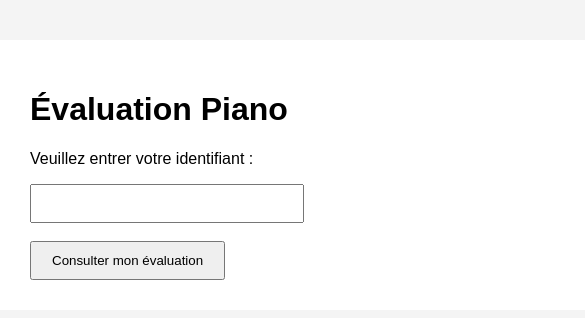
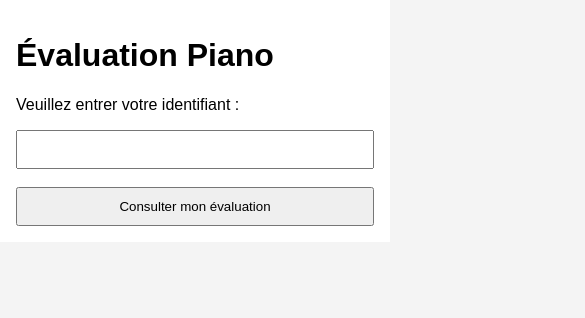
Before and after one commit to louangefonsorbes-ui/evaluations-au-piano, a plain HTML site: page index.html in a window 390 px wide. Shown: the top 318 px of the page, 585 px wide, since content can reach past the window. Drawn offline with Linux system fonts and the light colour scheme.

Commit message:
Rend l'interface responsive pour mobile

```diff
--- a/style.css
+++ b/style.css
@@ -1,3 +1,9 @@
+*{
+
+box-sizing:border-box;
+
+}
+
 body{
 
 font-family:Arial;
@@ -10,7 +16,9 @@ margin:0;
 
 .container{
 
-width:800px;
+max-width:800px;
+
+width:100%;
 
 margin:auto;
 
@@ -26,7 +34,9 @@ input{
 
 padding:10px;
 
-width:250px;
+width:100%;
+
+max-width:250px;
 
 }
 
@@ -65,3 +75,35 @@ hr{
 margin:30px 0;
 
 }
+
+@media (max-width:600px){
+
+.container{
+
+margin-top:0;
+
+padding:16px;
+
+}
+
+input,button{
+
+max-width:none;
+
+width:100%;
+
+}
+
+table{
+
+font-size:14px;
+
+}
+
+th,td{
+
+padding:6px;
+
+}
+
+}
```
